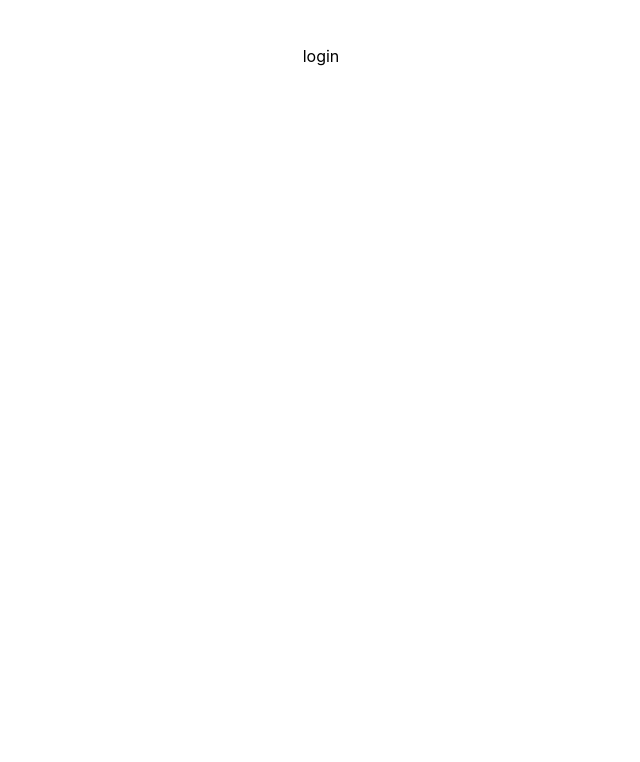
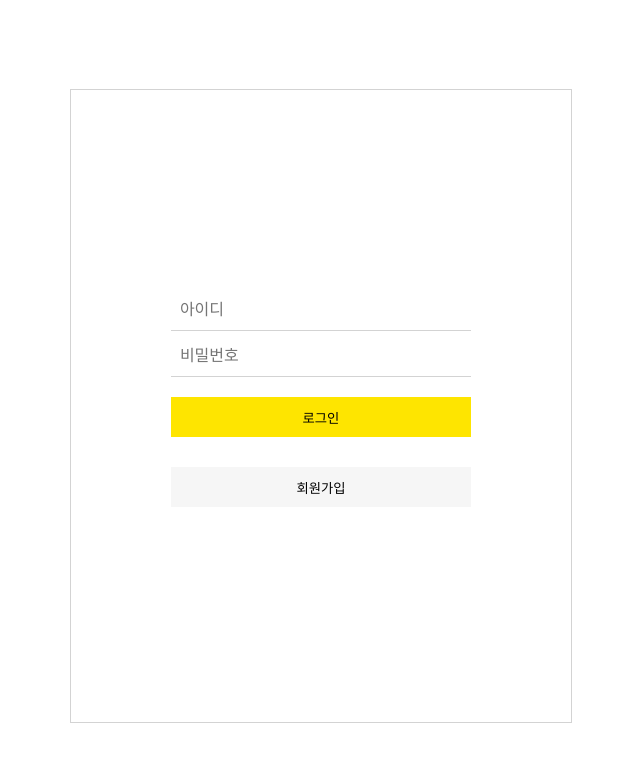
Before and after one commit to ParkSanggi/Ecommerce, a React (Create React App) app in the folder frontend/: page /login in a window 1280 px wide. Shown: the top 762 px of the page, without its empty margins (319-959 px from the left). Built offline with nearby package versions, Linux system fonts and the light colour scheme.

Commit message:
add and link login Page

```diff
--- a/frontend/src/component/home/loginBar.tsx
+++ b/frontend/src/component/home/loginBar.tsx
@@ -7,7 +7,7 @@ class LoginBar extends React.Component<{},{}> {
         return (
             <div className="login-bar">
                 <Link to="/seller/join" className="lb-item">입점신청</Link>
-                <Link to="#" className="lb-item">로그인</Link>
+                <Link to="/login" className="lb-item">로그인</Link>
                 <Link to="#" className="lb-item">회원가입</Link>
             </div>
         );
--- /dev/null
+++ b/frontend/src/component/login/css/login.css
@@ -0,0 +1,37 @@
+
+input {
+    width: 300px;
+    border: none;
+    border-bottom: 1px solid #d3d3d3;
+}
+
+button {
+    width: 300px;
+    height: 40px;
+    margin: 15px 0px 15px 0px;
+    background-color: #f6f6f6;
+    border: none;
+}
+
+.loginWrapper {
+    display: flex;
+    flex-direction: column;
+    justify-content: center;
+    height: 90vh;
+}
+
+.login {
+    border: 1px solid #d3d3d3;
+    width: 500px;
+    padding: 200px 0px 200px 0;
+}
+
+.loginButton {
+    background-color: #fee500;
+}
+
+.loginForm {
+    display: flex;
+    flex-direction: column;
+    align-items: center;
+}
--- a/frontend/src/component/login/login.tsx
+++ b/frontend/src/component/login/login.tsx
@@ -1,10 +1,28 @@
 import React from "react";
-
+import { Link } from "react-router-dom";
+import "./css/login.css";
 
 export default class Login extends React.Component<{}, {}> {
     render() {
         return (
-            <div>login</div>
+            <div className="loginWrapper">
+                <div className="login">
+                    <div className="logo">
+                    </div>
+                    <form className="loginForm">
+                        <div>
+                            <input type="text" name="loginId" placeholder="  아이디"/>
+                        </div>
+                        <div>
+                            <input type="password" name="password" placeholder="  비밀번호"/>
+                        </div>
+                        <button type="submit" className="loginButton">로그인</button>
+                    </form>
+                    <Link to="#">
+                        <button>회원가입</button>
+                    </Link>
+                </div>
+            </div>
         )
     }
 }
```
